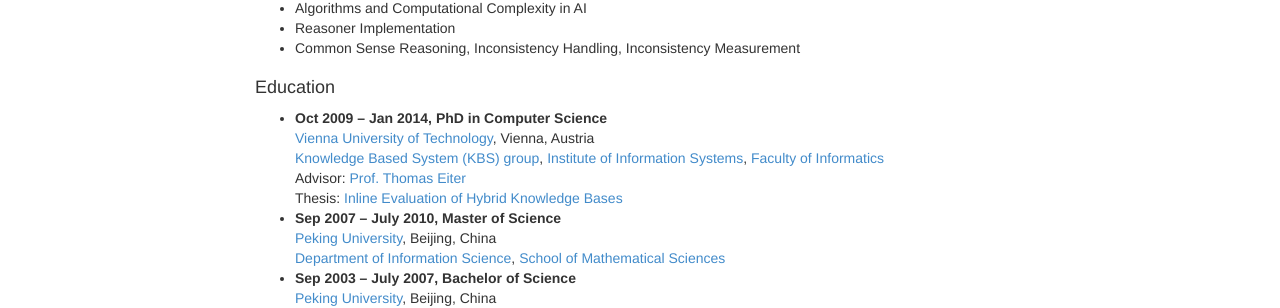
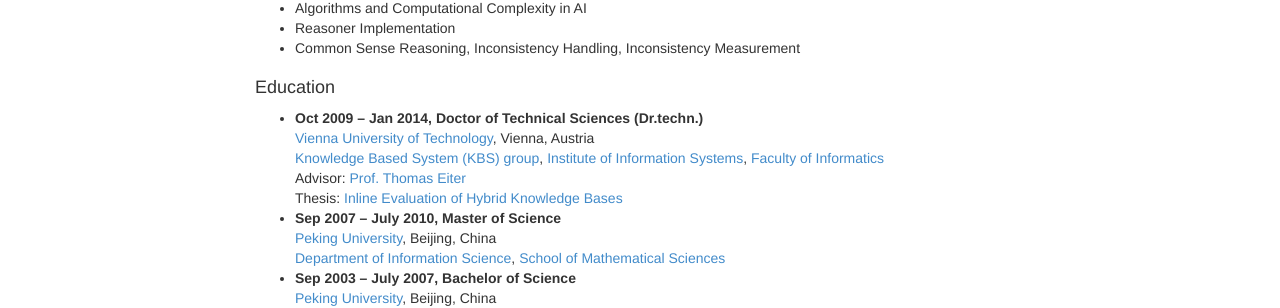
Before and after one commit to ghxiao/ghxiao.github.io, a Jekyll site: the page built from index.html, in a window 1280 px wide and 900 px high, scrolled down 382 px. Shown: the part 150-458 px from the top of the window. Built offline with Jekyll 4.4.1, drawn with Linux system fonts in a browser that asks for light colours; nearby versions of some CDN libraries; Markdown is read by kramdown in place of the engine named in the settings.

Commit message:
Dr.techn.

```diff
--- a/index.html
+++ b/index.html
@@ -82,7 +82,7 @@ slug: home
     <h3>Education</h3>
     <ul>
         <li>
-            <b>Oct 2009 – Jan 2014, PhD in Computer Science </b> <br/>
+            <b>Oct 2009 – Jan 2014, Doctor of Technical Sciences (Dr.techn.) </b> <br/>
             <a href="http://www.tuwien.ac.at"> Vienna University of Technology</a>, Vienna, Austria<br/>
             <a href="http://www.kr.tuwien.ac.at"> Knowledge Based System (KBS) group</a>,
             <a href="http://www.infosys.tuwien.ac.at/184/"> Institute of Information Systems</a>, <a
```
